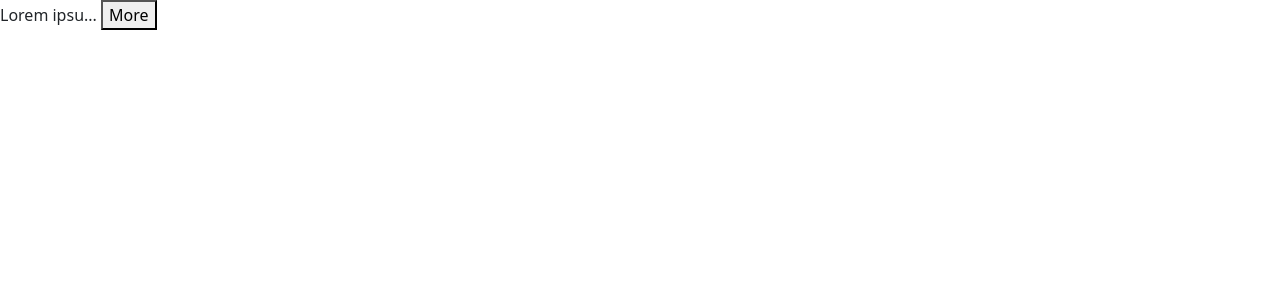
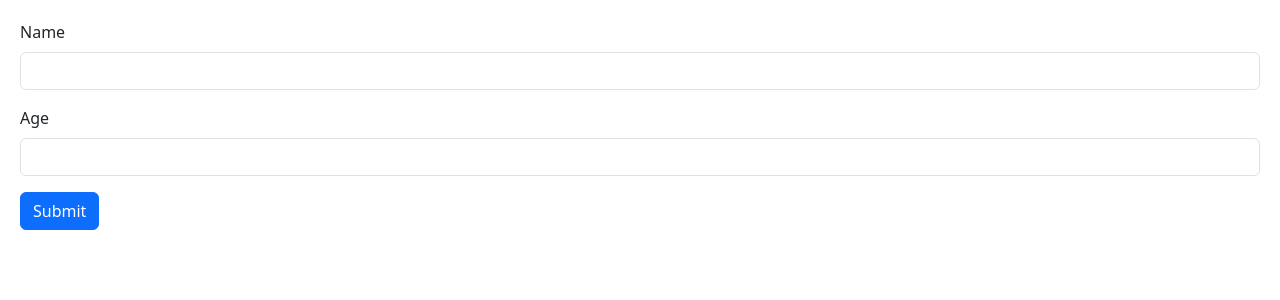
Before and after one commit to andjiao/learningReact, a React (Vite) app: page / in a window 1280 px wide. Shown: the top 300 px of the page. Built offline with nearby package versions, Linux system fonts and the light colour scheme.

Commit message:
register changes in inputField using  useState

```diff
--- a/package.json
+++ b/package.json
@@ -15,6 +15,7 @@
     "immer": "^10.0.2",
     "react": "^18.2.0",
     "react-dom": "^18.2.0",
+    "react-hook-form": "^7.45.4",
     "react-icons": "^4.10.1",
     "styled-components": "^6.0.7"
   },
--- a/src/App.tsx
+++ b/src/App.tsx
@@ -1,6 +1,4 @@
-import ExpandeableText from "./components/ExpandeableText";
-
-
+import Form from "./components/Form";
 
 function App(){
 
@@ -8,11 +6,7 @@ function App(){
 
   return (
     <div>
-      <ExpandeableText maxChars={10}>
-        Lorem ipsum dolor sit amet consectetur adipisicing elit. Natus voluptas veniam explicabo quos aliquam ea temporibus culpa modi distinctio illum laboriosam eius cupiditate eveniet ducimus quod possimus omnis, vitae minima vel? Alias odit sequi architecto quasi nulla dicta aut, vero vitae placeat, totam inventore unde ipsam eum ab animi debitis saepe minus esse eligendi consectetur ut. Suscipit natus aliquid beatae quas nisi, eum voluptate modi, inventore amet excepturi, provident ab autem nulla itaque omnis ducimus minima eligendi sit. Assumenda, at. Voluptatibus aliquid magni debitis quo facere, cum, quidem libero harum accusantium voluptas atque cupiditate velit ab fugit illo veniam totam.
-      </ExpandeableText>
-
-
+     <Form/>
     </div>
 
   )
--- /dev/null
+++ b/src/components/Form.tsx
@@ -0,0 +1,46 @@
+import React, { FormEvent, useState } from 'react'
+
+
+const Form = () => {
+    const [person, setPerson] = useState({
+        name:"",
+        age:""
+    })
+
+
+
+    const handleSubmit =(event: FormEvent)=>{
+        event.preventDefault()
+    }
+  return (
+      <form onSubmit={handleSubmit}>
+
+          <div className="mb-3">
+          <label className="form-label" htmlFor='name' >Name</label>
+          <input
+          onChange ={(event)=>setPerson({...person, name:event.target.value})}
+        value={person.name} // this secure that the value alwaus relies on the value in oure state variable
+
+          id="name"
+          type="text"
+          className="form-control" />
+      </div>
+
+      <div className="mb-3"><label htmlFor="age" className="form-label">Age</label>
+      <input
+      onChange ={(event)=>setPerson({...person, age :event.target.value})}
+      value = {person.age} // this secure that the value alwaus relies on the value in oure state variable
+          id="age"
+          type="number"
+          className="form-control" />
+
+      </div>
+      <button className="btn btn-primary" type="submit">Submit</button>
+
+      </form>
+
+
+  )
+}
+
+export default Form
--- /dev/null
+++ b/src/index.css
@@ -0,0 +1,3 @@
+body{
+    padding: 20px;
+}
--- a/src/main.tsx
+++ b/src/main.tsx
@@ -2,6 +2,7 @@ import React from 'react'
 import ReactDOM from 'react-dom/client'
 import App from './App'
 import 'bootstrap/dist/css/bootstrap.css'
+import './index.css'
 
 ReactDOM.createRoot(document.getElementById('root') as HTMLElement).render(
   <React.StrictMode>
```
Also changed, not shown: 1 other file (tests, documents, lock files or other folders).
